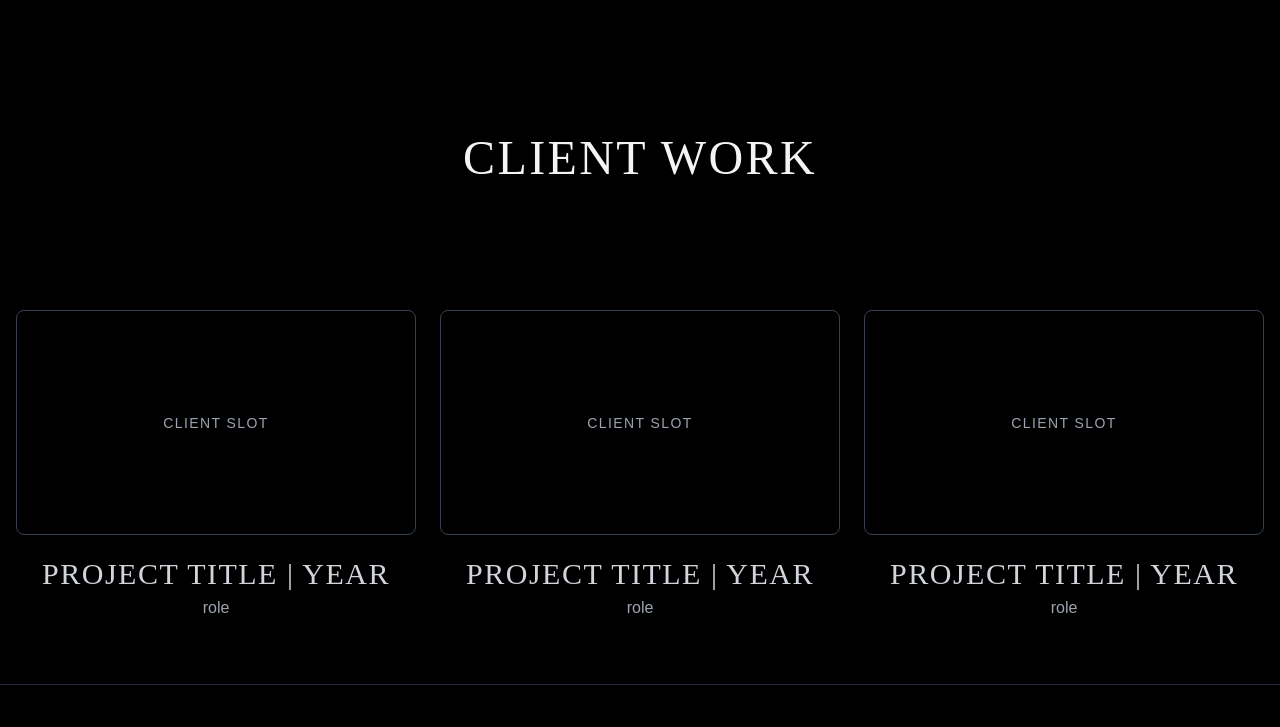
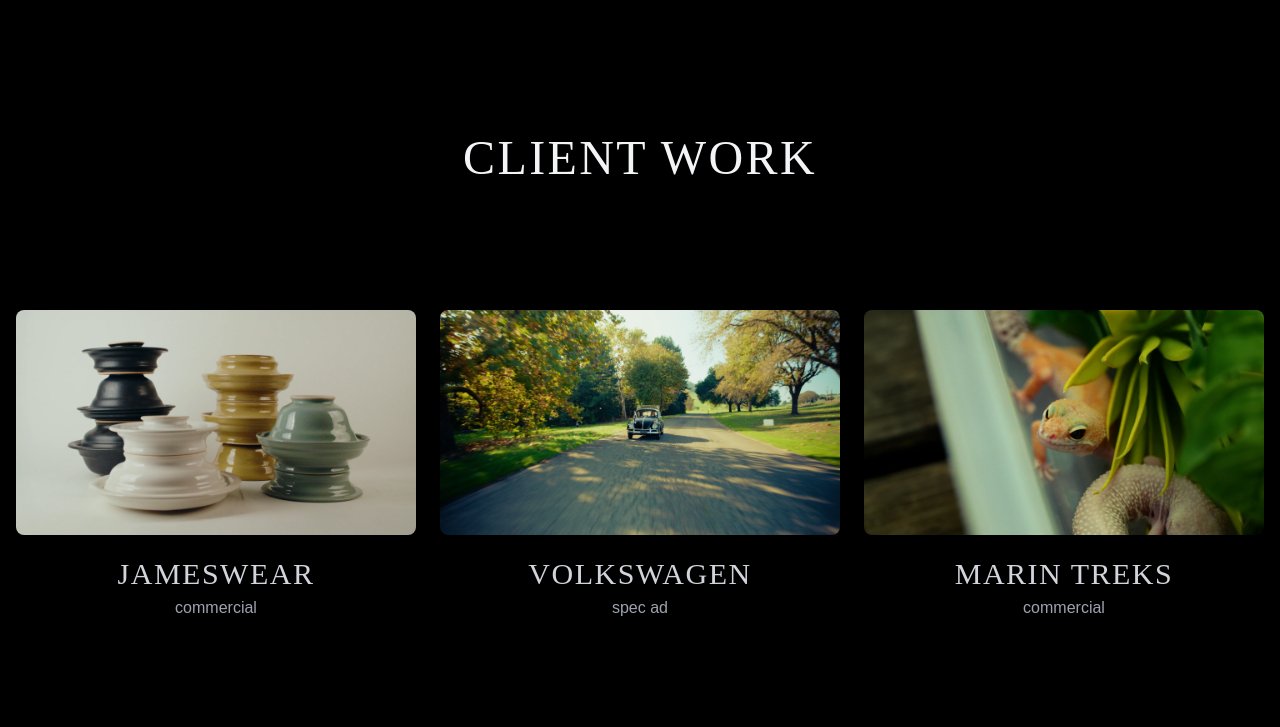
Before and after one commit to NoamRignaultClement/NoamRignaultClement.github.io, a website: page index.html in a window 1280 px wide. Shown: the part 1620-2347 px from the top of the page. Drawn offline with nearby package versions, Linux system fonts and the light colour scheme; a web font is replaced by a local one.

Commit message:
Finished client work section. Fixed header

```diff
--- a/index.html
+++ b/index.html
@@ -40,6 +40,18 @@
     @media (min-width: 768px) {
       #posters h2 { margin-top: 5rem; margin-bottom: 7rem; }
       #posters { margin-bottom: 5rem; }
+    }
+
+    /* Client boxes hover (same as posters) */
+    #client figure img,
+    #client figure > div {
+      transition: transform .5s cubic-bezier(.22,.8,.28,1), box-shadow .3s;
+      cursor: pointer;
+    }
+    #client figure:hover img,
+    #client figure:hover > div {
+      transform: scale(1.05);
+      box-shadow: 0 20px 40px rgba(0,0,0,.6);
     }
   </style>
 </head>
@@ -95,31 +107,31 @@
       </section>
 
       <!-- Client Work (three 16:9 boxes) -->
-      <section id="client" class="pt-3 pb-16">
+      <section id="client" class="pt-3 pb-16 mb-24 md:mb-40">
         <div class="container mx-auto max-w-7xl px-4">
           <h2 id="client-title" class="scroll-fade text-4xl md:text-5xl mb-32 text-center">CLIENT WORK</h2>
           <div class="grid grid-cols-1 md:grid-cols-3 gap-6">
             <figure class="flex flex-col items-center">
-              <div class="w-full aspect-[16/9] rounded-lg bg-black/40 border border-gray-700 overflow-hidden flex items-center justify-center">
-                <span class="text-gray-400 tracking-widest text-sm">CLIENT SLOT</span>
+              <div class="w-full aspect-[16/9] rounded-lg overflow-hidden">
+                <img src="/public/media/Jameswareframe2.webp" alt="Jameswear" class="w-full h-full object-cover">
               </div>
-              <figcaption class="mt-4 tracking-wider text-gray-300">PROJECT TITLE | YEAR</figcaption>
-              <p class="text-gray-400">role</p>
+               <figcaption class="mt-4 tracking-wider text-gray-300"> JAMESWEAR </figcaption>
+               <p class="text-gray-400">commercial</p>
             </figure>
             <figure class="flex flex-col items-center">
-              <div class="w-full aspect-[16/9] rounded-lg bg-black/40 border border-gray-700 overflow-hidden flex items-center justify-center">
-                <span class="text-gray-400 tracking-widest text-sm">CLIENT SLOT</span>
+              <div class="w-full aspect-[16/9] rounded-lg overflow-hidden">
+                <img src="/public/media/frame3.webp" alt="Volkswagen" class="w-full h-full object-cover">
               </div>
-              <figcaption class="mt-4 tracking-wider text-gray-300">PROJECT TITLE | YEAR</figcaption>
-              <p class="text-gray-400">role</p>
+               <figcaption class="mt-4 tracking-wider text-gray-300"> VOLKSWAGEN</figcaption>
+               <p class="text-gray-400">spec ad</p>
             </figure>
             <figure class="flex flex-col items-center">
-              <div class="w-full aspect-[16/9] rounded-lg bg-black/40 border border-gray-700 overflow-hidden flex items-center justify-center">
-                <span class="text-gray-400 tracking-widest text-sm">CLIENT SLOT</span>
+              <div class="w-full aspect-[16/9] rounded-lg overflow-hidden">
+                <img src="/public/media/MarinTreks.webp" alt="Marin Treks" class="w-full h-full object-cover">
               </div>
-              <figcaption class="mt-4 tracking-wider text-gray-300">PROJECT TITLE | YEAR</figcaption>
-              <p class="text-gray-400">role</p>
-            </figure>
+               <figcaption class="mt-4 tracking-wider text-gray-300">MARIN TREKS</figcaption>
+               <p class="text-gray-400">commercial</p>
+             </figure>
           </div>
         </div>
       </section>
@@ -144,6 +156,20 @@
       const mobileBtn = header?.querySelector('#mobile-menu-button');
       const mobileMenu = header?.querySelector('#mobile-menu');
       mobileBtn?.addEventListener('click', () => mobileMenu.classList.toggle('hidden'));
+
+      // Fade header out when scrolling down past a threshold; show when scrolling up or near top
+      let lastY = window.scrollY;
+      const onScroll = () => {
+        const y = window.scrollY;
+        if (y > 120 && y > lastY) {
+          header?.classList.add('header-fade');
+        } else if (y < lastY || y < 80) {
+          header?.classList.remove('header-fade');
+        }
+        lastY = y;
+      };
+      onScroll();
+      window.addEventListener('scroll', onScroll, { passive: true });
     })();
 
     // Ensure hero text appears
```
Also changed, not shown: public/media/Frame3.webp (added), public/media/Jameswareframe2.webp (added), public/media/MarinTreks.webp (added).
